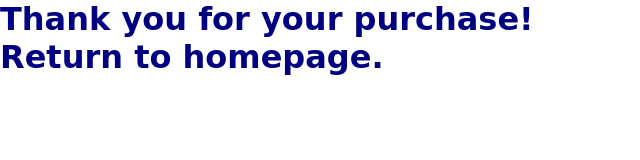
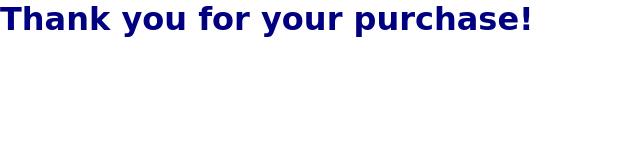
Before and after one commit to manueladunham/lilajo, a website: page thankyou.html in a window 1280 px wide. Shown: the whole page, without its empty margins (0-640 px from the left). Drawn offline with Linux system fonts and the light colour scheme.

Commit message:
thank you

```diff
--- a/thankyou.html
+++ b/thankyou.html
@@ -9,6 +9,6 @@
 </head>
 <body>
     <h1>Thank you for your purchase!</h1>
-    <h1>Return to homepage.</h1>
+
 </body>
 </html>
```
